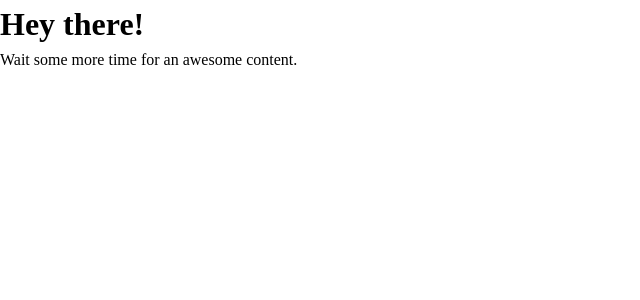
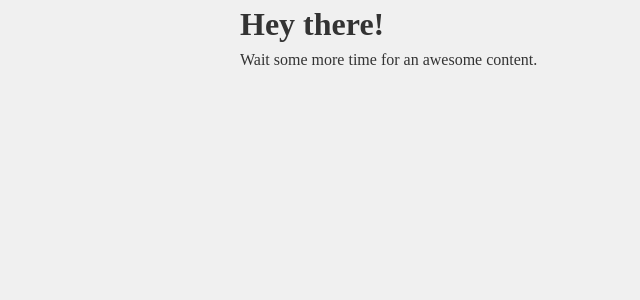
Before and after one commit to SaravananWD/learn-react, a React (Vite) app: page / in a window 1280 px wide. Both pictures are taken after a click on the button "Reveal Intro". Shown: the top 300 px of the page, without its empty margins (0-640 px from the left). Built offline with nearby package versions, Linux system fonts and the light colour scheme.

Commit message:
init home

```diff
--- a/src/App.jsx
+++ b/src/App.jsx
@@ -7,7 +7,20 @@ export default function App() {
 
   return (
     <div>
-      {isToggle === true ? <Intro /> : <Button setIsToggle={setIsToggle} />}
+      {isToggle === true ? (
+        <Intro>{BODY}</Intro>
+      ) : (
+        <Intro>
+          <Button setIsToggle={setIsToggle} />
+        </Intro>
+      )}
     </div>
   );
 }
+
+const BODY = (
+  <>
+    <h1>Hey there!</h1>
+    <p>Wait some more time for an awesome content.</p>
+  </>
+);
--- a/src/components/Intro.jsx
+++ b/src/components/Intro.jsx
@@ -1,11 +1,6 @@
 import React from "react";
 
-function Intro() {
-  return (
-    <div>
-      <h1>Hey there!</h1>
-      <p>Wait some more time for an awesome content.</p>
-    </div>
-  );
+function Intro({ children }) {
+  return <div className="wrapper">{children}</div>;
 }
 export default Intro;
--- a/src/index.css
+++ b/src/index.css
@@ -1,3 +1,5 @@
+/* CSS reset */
+
 *,
 *::before,
 *::after {
@@ -61,3 +63,15 @@ h6 {
 #__next {
   isolation: isolate;
 }
+
+/* Basic Settings */
+
+body {
+  color: #333;
+  background-color: #f0f0f0;
+}
+
+.wrapper {
+  max-width: 800px;
+  margin: auto;
+}
```
